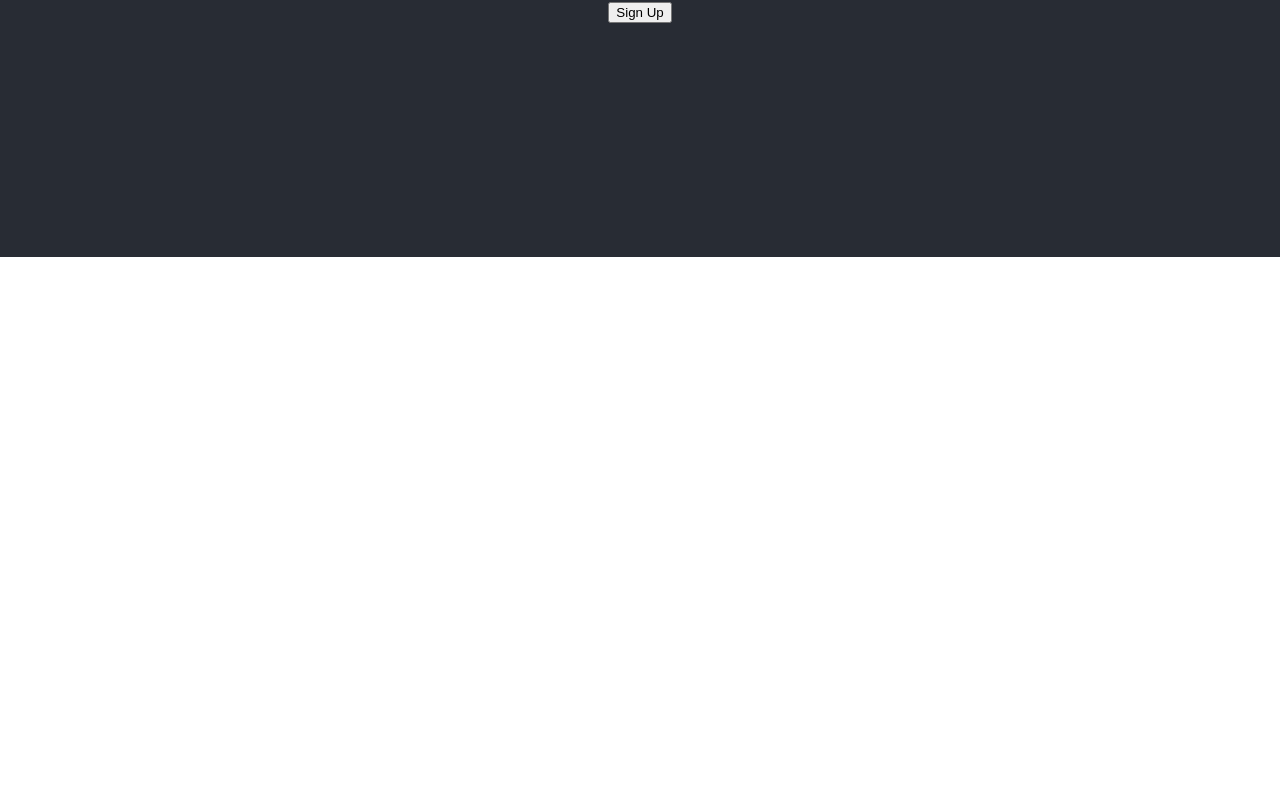
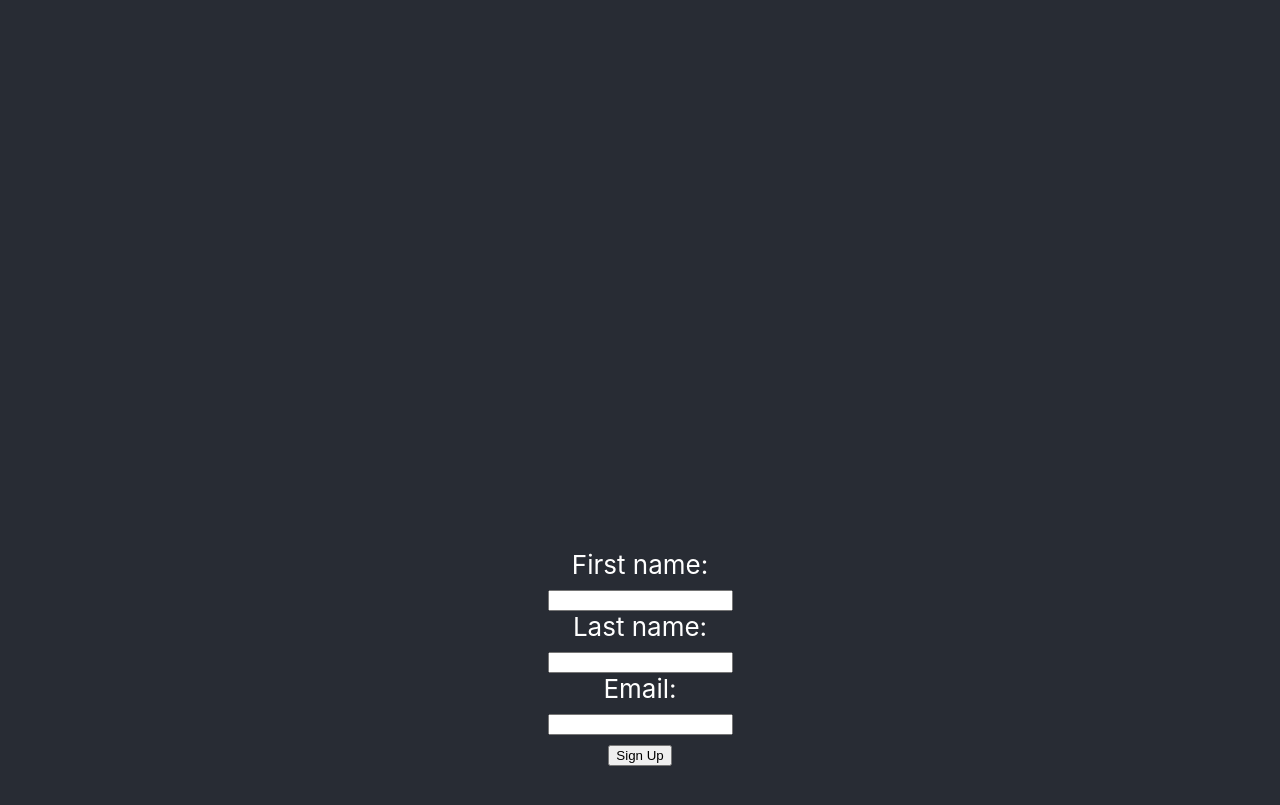
Before and after one commit to underground-socialnetworks/underground-landingpage, a React (Create React App) app in the folder client/: page / in a window 1280 px wide. Shown: the part 543-1348 px from the top of the page. Before the commit the page ends 800 px from the top, so only its background shows below. Built offline with nearby package versions, Linux system fonts and the light colour scheme.

Commit message:
scroll to form animation

```diff
--- a/client/src/App.css
+++ b/client/src/App.css
@@ -2,14 +2,26 @@
   text-align: center;
 }
 
-.App-logo {
+/* .App-logo {
   animation: App-logo-spin infinite 20s linear;
   height: 40vmin;
-}
+} */
 
 .App-header {
   background-color: #282c34;
   min-height: 100vh;
+  display: flex;
+  flex-direction: column;
+  align-items: center;
+  justify-content: center;
+  font-size: calc(10px + 2vmin);
+  color: white;
+}
+
+.App-header2 {
+  background-color: red;
+  min-height: 100vh;
+  width: 100vw;
   display: flex;
   flex-direction: column;
   align-items: center;
--- a/client/src/App.js
+++ b/client/src/App.js
@@ -5,25 +5,6 @@ import './App.css';
 const axios = require('axios');
 
 class App extends Component {
-
-    // state = {users: []}
-    //
-    // componentDidMount() {
-    //   fetch('/users')
-    //     .then(res => res.json())
-    //     .then(users => this.setState({ users }));
-    // }
-    //
-    // render() {
-    //   return (
-    //     <div className="App">
-    //       <h1>Users</h1>
-    //       {this.state.users.map(user =>
-    //         <div key={user.id}>{user.username}</div>
-    //       )}
-    //     </div>
-    //   );
-    // }
 
     constructor(props) {
         super(props);
@@ -33,13 +14,6 @@ class App extends Component {
             email: ""
         };
     }
-
-    // onClickSignUp() {
-    //     //   fetch('/users')
-    //     //     .then(res => res.json())
-    //     //     .then(users => this.setState({ users }));
-    //     post('/signup');
-    // }
 
     handleChangeFirstName = (e) => {
         this.setState({firstName: e.target.value});
@@ -68,6 +42,23 @@ class App extends Component {
         });
     }
 
+    renderForm() {
+        return (
+            <div className="App-header" id="signUpForm">
+                <form action="/signup" method="post" >
+                    First name:<br/>
+                    <input type="text" name="firstname" onChange={(e)=>{this.handleChangeFirstName(e)}}/><br/>
+                    Last name:<br/>
+                    <input type="text" name="lastname" onChange={(e)=>{this.handleChangeLastName(e)}}/><br/>
+                    Email:<br/>
+                    <input type="text" name="email" onChange={(e)=>{this.handleChangeEmail(e)}}/><br/>
+                    <button type="submit" onClick={(e)=>{this.handleSubmit(e)}}>Sign Up</button>
+                </form>
+            </div>
+        )
+
+    }
+
     render() {
         return (
             <div className="App">
@@ -76,16 +67,9 @@ class App extends Component {
                         Hate the MTA?<br/>
                         Join the revolution today
                     </p>
-                    <form action="/signup" method="post" >
-                        First name:<br/>
-                        <input type="text" name="firstname" onChange={(e)=>{this.handleChangeFirstName(e)}}/><br/>
-                        Last name:<br/>
-                        <input type="text" name="lastname" onChange={(e)=>{this.handleChangeLastName(e)}}/><br/>
-                        Email:<br/>
-                        <input type="text" name="email" onChange={(e)=>{this.handleChangeEmail(e)}}/><br/>
-                        <button type="submit" onClick={(e)=>{this.handleSubmit(e)}}>Sign Up</button>
-                    </form>
+                    <button type="button" onClick={()=>{document.getElementById('signUpForm').scrollIntoView({block: "start", inline: "nearest", behavior: "smooth"})}}>JOIN</button>
                 </header>
+                {this.renderForm()}
             </div>
         );
     }
```
